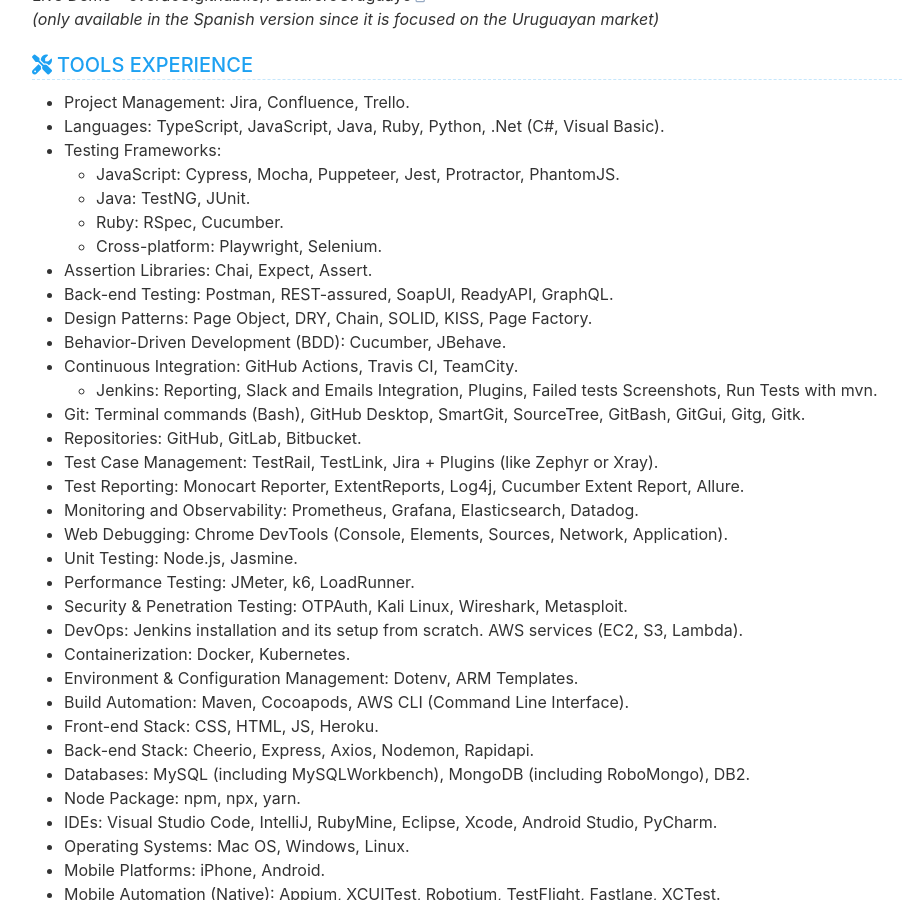
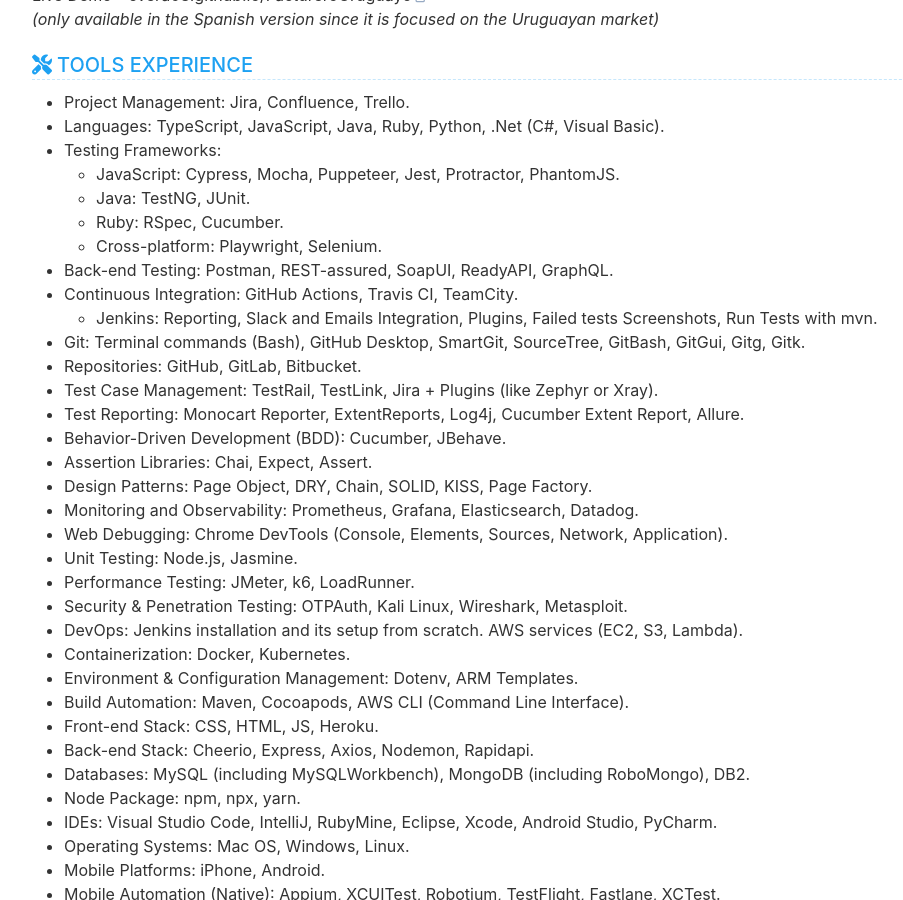
Before and after one commit to cvera08/full-resume, a Jekyll site: the page built from index.html, in a window 1280 px wide and 900 px high, scrolled down 4203 px. Shown: the whole window, without its empty margins (148-1051 px from the left). Built offline with Jekyll 4.4.1, drawn with Linux system fonts in a browser that asks for light colours.

```diff
--- a/_data/data.yml
+++ b/_data/data.yml
@@ -272,16 +272,16 @@ organization:
       - Java: TestNG, JUnit.
       - Ruby: RSpec, Cucumber.
       - Cross-platform: Playwright, Selenium.
-    - Assertion Libraries: Chai, Expect, Assert.
     - Back-end Testing: Postman, REST-assured, SoapUI, ReadyAPI, GraphQL.
-    - Design Patterns: Page Object, DRY, Chain, SOLID, KISS, Page Factory.
-    - Behavior-Driven Development (BDD): Cucumber, JBehave.
     - Continuous Integration: GitHub Actions, Travis CI, TeamCity.
       - Jenkins: Reporting, Slack and Emails Integration, Plugins, Failed tests Screenshots, Run Tests with mvn.
     - Git: Terminal commands (Bash), GitHub Desktop, SmartGit, SourceTree, GitBash, GitGui, Gitg, Gitk.
     - Repositories: GitHub, GitLab, Bitbucket.
     - Test Case Management: TestRail, TestLink, Jira + Plugins (like Zephyr or Xray).
     - Test Reporting: Monocart Reporter, ExtentReports, Log4j, Cucumber Extent Report, Allure.
+    - Behavior-Driven Development (BDD): Cucumber, JBehave.
+    - Assertion Libraries: Chai, Expect, Assert.
+    - Design Patterns: Page Object, DRY, Chain, SOLID, KISS, Page Factory.
     - Monitoring and Observability: Prometheus, Grafana, Elasticsearch, Datadog.
     - Web Debugging: Chrome DevTools (Console, Elements, Sources, Network, Application).
     - Unit Testing: Node.js, Jasmine.
```
